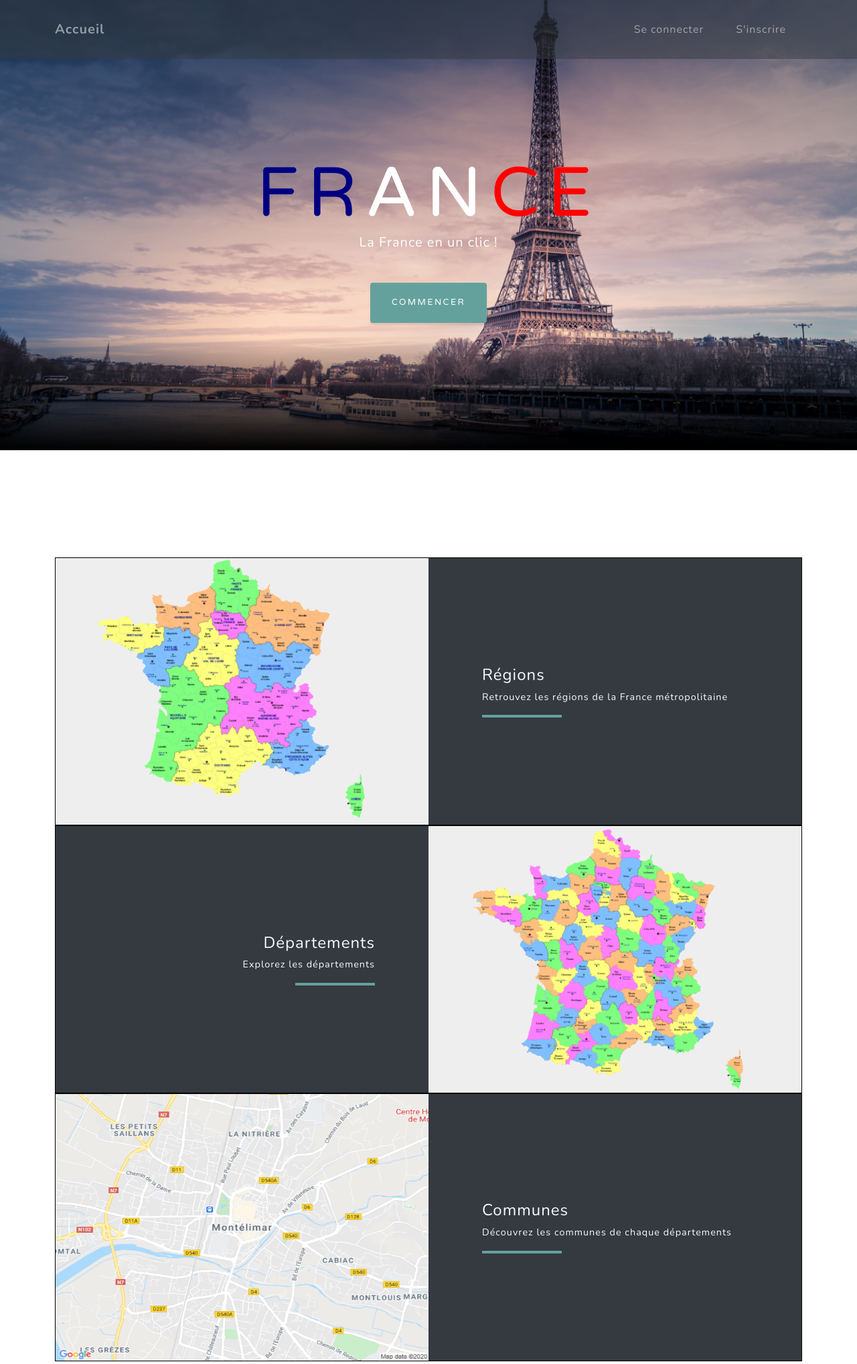
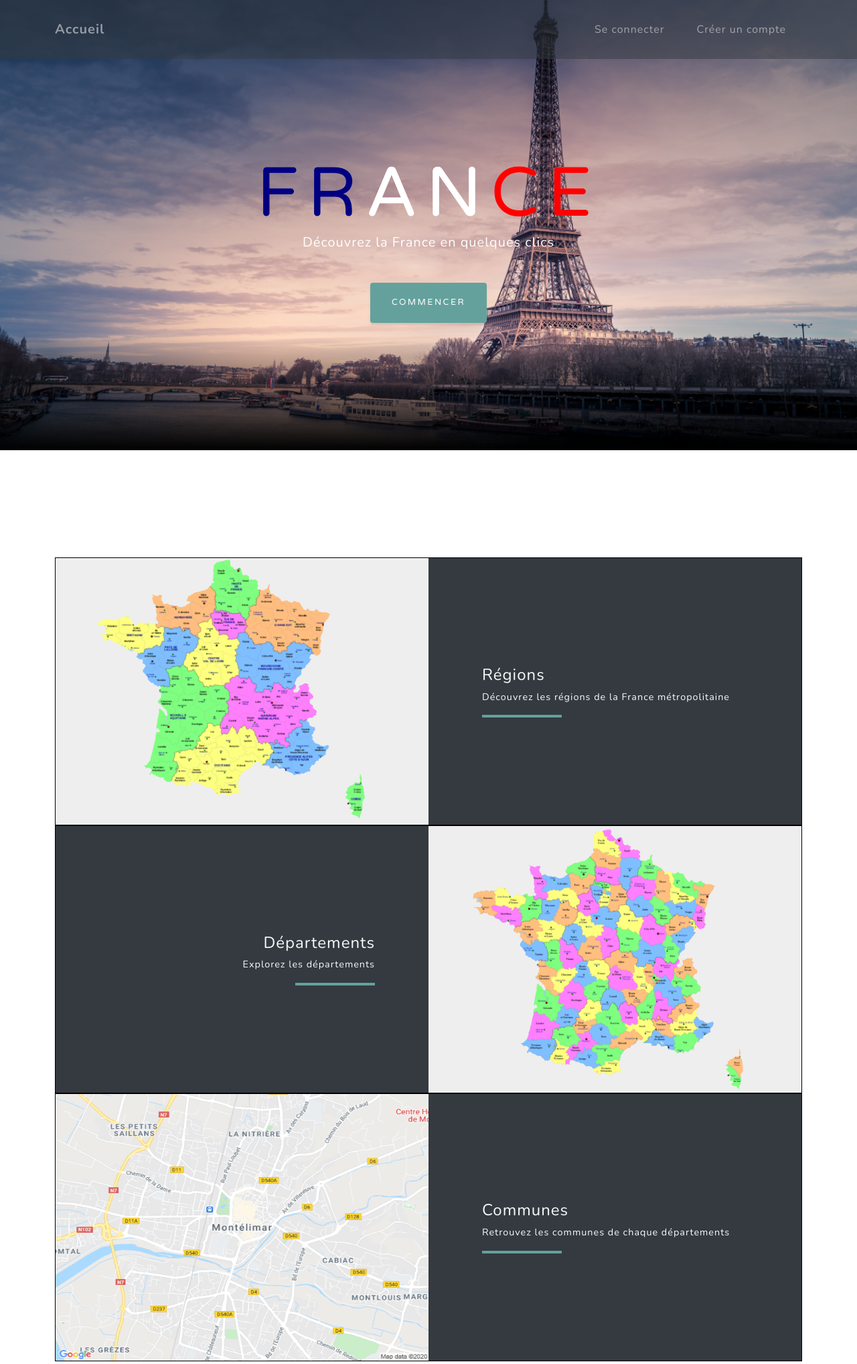
Before and after one commit to Tony380/Projet13, a Django app: page / in a window 1280 px wide. Shown: the top 2036 px of the page at 67% size. Run offline with Django 3.2, Linux system fonts and the light colour scheme; some libraries are stand-ins or nearby versions.

Commit message:
Final Heroku deployment

```diff
--- a/templates/france/base.html
+++ b/templates/france/base.html
@@ -33,7 +33,7 @@
                         <li class="nav-item"><a class="nav-link js-scroll-trigger" href="{% url 'users:logout' %}">Se déconnecter</a></li>
                         {% else %}
                         <li class="nav-item"><a class="nav-link js-scroll-trigger" href="{% url 'users:login' %}">Se connecter</a></li>
-                        <li class="nav-item"><a class="nav-link js-scroll-trigger" href="{% url 'users:register' %}">S'inscrire</a></li>
+                        <li class="nav-item"><a class="nav-link js-scroll-trigger" href="{% url 'users:register' %}">Créer un compte</a></li>
                         {% endif %}
                     </ul>
                 </div>
--- a/templates/france/index.html
+++ b/templates/france/index.html
@@ -19,7 +19,7 @@
                 {% endfor %}
             {% endif %}
             <h1 class="mx-auto mt-5 text-uppercase"><span class="un">FR</span><span class="deux">AN</span><span class="trois">CE</span></h1>
-            <h2 class="text-white mx-auto mt-2 mb-5">La France en un clic !</h2>
+            <h2 class="text-white mx-auto mt-2 mb-5">Découvrez la France en quelques clics</h2>
             <a class="btn btn-primary js-scroll-trigger" href="{% url 'maps:france' %}">Commencer</a>
         </div>
     </div>
@@ -35,7 +35,7 @@
                     <div class="d-flex h-100">
                         <div class="project-text w-100 my-auto text-center text-lg-left">
                             <h4 class="text-light">Régions</h4>
-                            <p class="mb-0 text-light">Retrouvez les régions de la France métropolitaine</p>
+                            <p class="mb-0 text-light">Découvrez les régions de la France métropolitaine</p>
                             <hr class="d-none d-lg-block mb-0 ml-0" />
                         </div>
                     </div>
@@ -65,11 +65,24 @@
                     <div class="d-flex h-100">
                         <div class="project-text w-100 my-auto text-center text-lg-left">
                             <h4 class="text-light">Communes</h4>
-                            <p class="mb-0 text-light">Découvrez les communes de chaque départements</p>
+                            <p class="mb-0 text-light">Retrouvez les communes de chaque départements</p>
                             <hr class="d-none d-lg-block mb-0 ml-0" />
                         </div>
                     </div>
                 </div>
+            </div>
+        </div>
+    </div>
+</section>
+<!-- Signup-->
+<section class="bg-dark p-5">
+    <div class="container">
+        <div class="row">
+            <div class="col-md-10 col-lg-8 mx-auto text-center">
+                <h3 class="text-white mb-5">Créez un compte pour sauvegarder vos recherches</h3>
+                <form class="form-inline d-flex">
+                    <a class="btn btn-primary mx-auto" href="{% url 'users:register' %}">Créer un compte</a>
+                </form>
             </div>
         </div>
     </div>
@@ -83,7 +96,7 @@
             <a class="mx-2" target="_blank" href="https://github.com/Tony380/Projet13"><i class="fab fa-github"></i></a>
         </div>
         <div class="justify-content-center">
-            <p class="text-center mt-3 mb-0"><a href="{% url 'legal' %}">Mentions légales</a></p>
+            <p class="text-center mt-3 mb-0"><a class="text-decoration-none" href="{% url 'legal' %}">Mentions légales</a></p>
         </div>
     </div>
 </section>
--- a/templates/users/login.html
+++ b/templates/users/login.html
@@ -6,7 +6,7 @@
     <section class="top section">
         <div class="container">
             <div class="row justify-content-center">
-                <form method="post" class="bg-light p-3 w-50 rounded">
+                <form method="post" class="bg-light p-3 w-50 rounded border border-black">
                     {% csrf_token %}
                     {{ form|crispy }}
                     <button type="submit" class="btn btn-primary p-2">Se connecter</button>
--- a/templates/users/register.html
+++ b/templates/users/register.html
@@ -6,7 +6,7 @@
 <section class="top section mb-5">
     <div class="container">
         <div class="row justify-content-center">
-            <form method="post" class="bg-light p-3 rounded">
+            <form method="post" class="bg-light p-3 rounded border border-black">
                 {% csrf_token %}
                 {{ form|crispy }}
                 <button type="submit" class="btn btn-primary p-2">Créer un compte</button>
```
